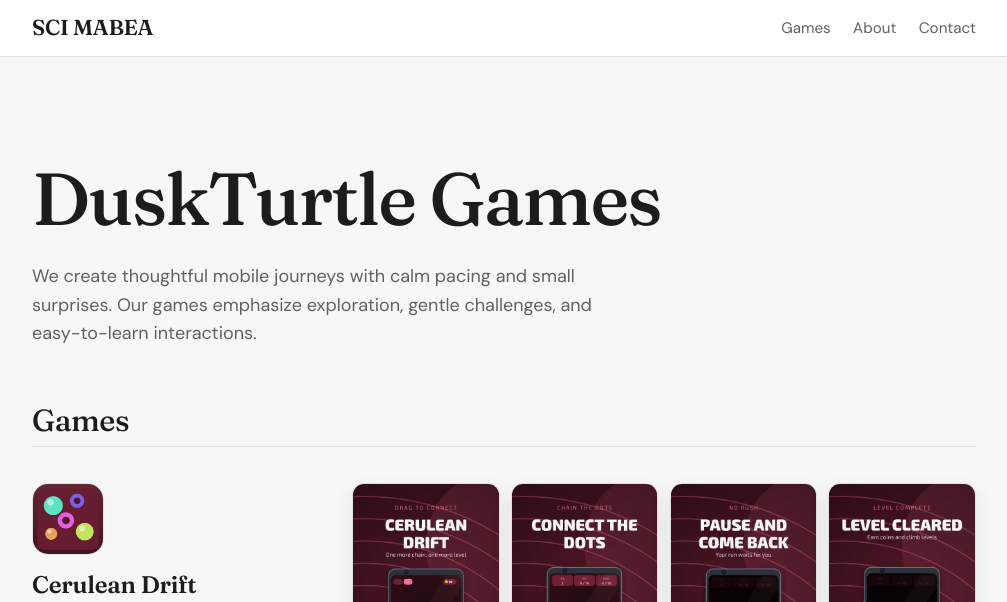
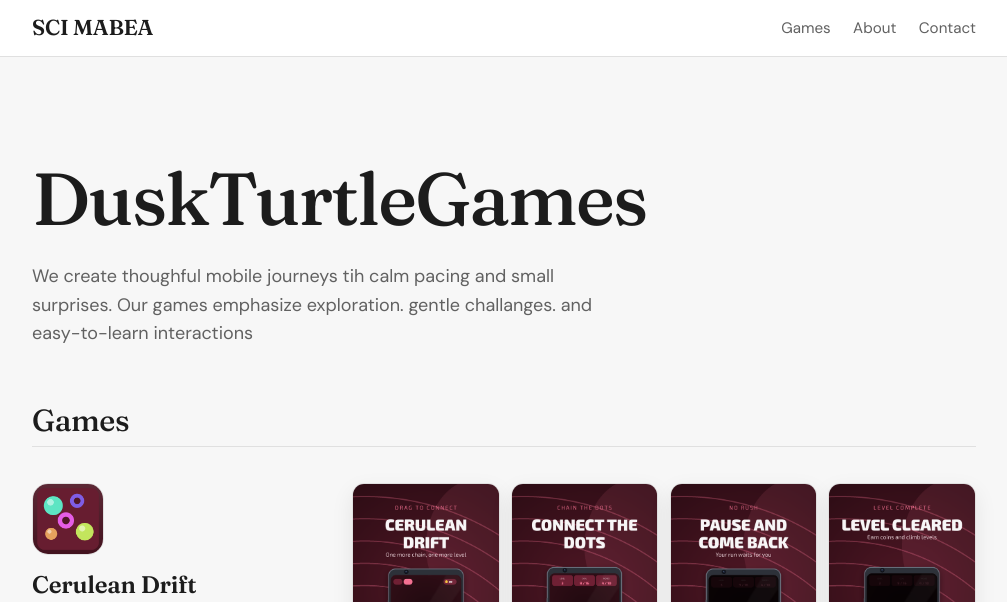
Before and after one commit to thitthiphakrxrwrrn-coder/thitthiphakrxrwrrn-coder.github.io, a plain HTML site: page index.html in a window 1280 px wide. Shown: the top 602 px of the page, without its empty margins (136-1143 px from the left). Drawn offline with Linux system fonts and the light colour scheme.

Commit message:
site: scimabea.cfd

```diff
--- a/index.html
+++ b/index.html
@@ -4,12 +4,12 @@
 <meta charset="utf-8">
 <meta name="viewport" content="width=device-width,initial-scale=1">
 <title>SCI MABEA</title>
-<meta name="description" content="DuskTurtle Games">
+<meta name="description" content="DuskTurtleGames">
 <meta name="color-scheme" content="light">
 <meta property="og:type" content="website">
 <meta property="og:site_name" content="SCI MABEA">
 <meta property="og:title" content="SCI MABEA">
-<meta property="og:description" content="DuskTurtle Games">
+<meta property="og:description" content="DuskTurtleGames">
 <link rel="icon" href="/favicon.svg" type="image/svg+xml">
 <link rel="stylesheet" href="/fonts/fraunces.css">
 <link rel="stylesheet" href="/fonts/dmsans.css">
@@ -84,8 +84,8 @@ footer { border-top: 1px solid var(--line); padding: 1.5rem 0 3rem; color: var(-
 </div></header>
 <main class="wrap">
   <section class="hero">
-    <h1>DuskTurtle Games</h1>
-    <p class="lede">We create thoughtful mobile journeys with calm pacing and small surprises. Our games emphasize exploration, gentle challenges, and easy-to-learn interactions.</p>
+    <h1>DuskTurtleGames</h1>
+    <p class="lede">We create thoughful mobile journeys tih calm pacing and small surprises. Our games emphasize exploration. gentle challanges. and easy-to-learn interactions</p>
   </section>
   <section id="games">
     <h2 class="sec">Games</h2>
```
